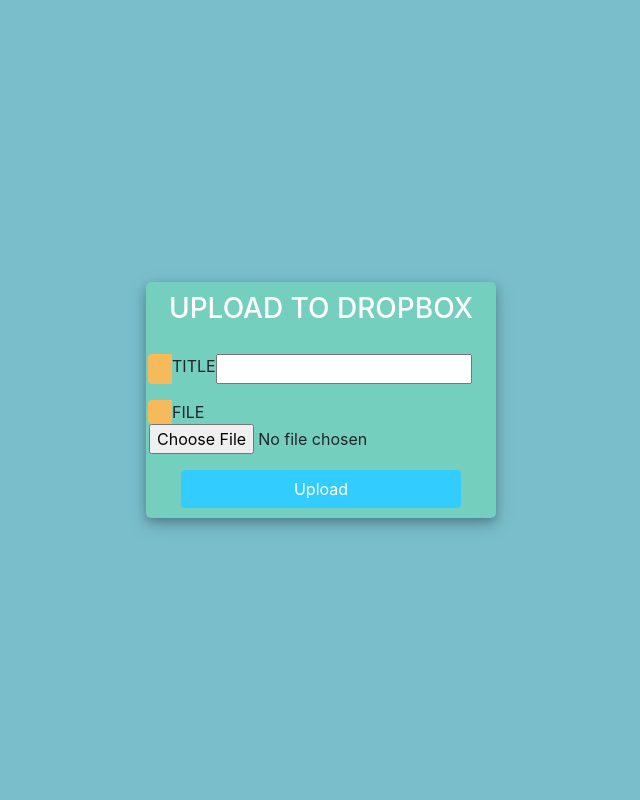
After one commit to sahilss1499/dropbox, a Django app: page /upload/ in a window 1280 px wide. The commit adds this page. Shown: the whole page, without its empty margins (319-959 px from the left). Run offline with Django 3.2, Linux system fonts and the light colour scheme; a user stored in the database is signed in; some libraries are stand-ins or nearby versions.

Commit message:
added upload functionality

```diff
--- /dev/null
+++ b/media/users/CoverLetter.txt
@@ -0,0 +1,6 @@
+Hi,
+I am Sahil a pre-final year undergrad from IIT(ISM), Dhanbad. I am properly skilled in web development and making REST APIs using python(using Django and Django REST frameworks), HTML, CSS, JavaScript. Apart from this, I have good problem-solving abilities using C/C++ and have solved 500+ problems on various coding platforms.
+
+I look forward to speaking with you.
+Sincerely,
+Sahil Sinha
--- a/users/forms.py
+++ b/users/forms.py
@@ -4,8 +4,16 @@ from django import forms
 from django.contrib.auth.forms import UserCreationForm
 from django.contrib.auth.models import User
 
+from .models import Upload
+
 
 class CreateUserForm(UserCreationForm):
     class Meta:
         model = User
         fields = ['username', 'email', 'password1', 'password2']
+
+
+class UploadForm(forms.ModelForm):
+    class Meta:
+        model = Upload
+        fields = ['title', 'file_upload']
--- a/users/templates/login.html
+++ b/users/templates/login.html
@@ -71,7 +71,7 @@
 		<div class="d-flex justify-content-center h-100">
 			<div class="user_card">
 				<div class="d-flex justify-content-center">
-					<h3 id="form-title">REGISTER ACCOUNT</h3>
+					<h3 id="form-title">LOGIN</h3>
 				</div>
 				<div class="d-flex justify-content-center form_container">
 
--- /dev/null
+++ b/users/templates/uploadfile.html
@@ -0,0 +1,105 @@
+<!DOCTYPE html>
+<html>
+
+<head>
+	<title>Upload</title>
+	<link rel="stylesheet" href="https://stackpath.bootstrapcdn.com/bootstrap/4.1.3/css/bootstrap.min.css" integrity="sha384-MCw98/SFnGE8fJT3GXwEOngsV7Zt27NXFoaoApmYm81iuXoPkFOJwJ8ERdknLPMO" crossorigin="anonymous">
+	<script src="https://ajax.googleapis.com/ajax/libs/jquery/3.3.1/jquery.min.js"></script>
+	<link rel="stylesheet" href="https://use.fontawesome.com/releases/v5.6.1/css/all.css" integrity="sha384-gfdkjb5BdAXd+lj+gudLWI+BXq4IuLW5IT+brZEZsLFm++aCMlF1V92rMkPaX4PP" crossorigin="anonymous">
+
+	<style>
+		body,
+		html {
+			margin: 0;
+			padding: 0;
+			height: 100%;
+			background: #7abecc !important;
+		}
+		.user_card {
+			width: 350px;
+			margin-top: auto;
+			margin-bottom: auto;
+			background: #74cfbf;
+			position: relative;
+			display: flex;
+			justify-content: center;
+			flex-direction: column;
+			padding: 10px;
+			box-shadow: 0 4px 8px 0 rgba(0, 0, 0, 0.2), 0 6px 20px 0 rgba(0, 0, 0, 0.19);
+			-webkit-box-shadow: 0 4px 8px 0 rgba(0, 0, 0, 0.2), 0 6px 20px 0 rgba(0, 0, 0, 0.19);
+			-moz-box-shadow: 0 4px 8px 0 rgba(0, 0, 0, 0.2), 0 6px 20px 0 rgba(0, 0, 0, 0.19);
+			border-radius: 5px;
+
+		}
+
+		.form_container {
+			margin-top: 20px;
+		}
+
+		#form-title{
+			color: #fff;
+		}
+		.login_btn {
+			width: 100%;
+			background: #33ccff !important;
+			color: white !important;
+		}
+		.login_btn:focus {
+			box-shadow: none !important;
+			outline: 0px !important;
+		}
+		.login_container {
+			padding: 0 2rem;
+		}
+		.input-group-text {
+			background: #f7ba5b !important;
+			color: white !important;
+			border: 0 !important;
+			border-radius: 0.25rem 0 0 0.25rem !important;
+		}
+		.input_user,
+		.input_pass:focus {
+			box-shadow: none !important;
+			outline: 0px !important;
+		}
+
+	</style>
+
+</head>
+<body>
+	<div class="container h-100">
+		<div class="d-flex justify-content-center h-100">
+			<div class="user_card">
+				<div class="d-flex justify-content-center">
+					<h3 id="form-title">UPLOAD TO DROPBOX</h3>
+				</div>
+				<div class="d-flex justify-content-center form_container">
+
+					<form method="POST" action="" enctype="multipart/form-data">
+						{% csrf_token %}
+						<div class="input-group mb-3">
+							<div class="input-group-append">
+								<span class="input-group-text"><i class="glyphicon glyphicon-asterisk"></i></span>
+							</div>
+							TITLE {{form.title}}
+						</div>
+						<div class="input-group mb-2">
+							<div class="input-group-append">
+								<span class="input-group-text"><i class="glyphicon glyphicon-plus"></i></span>
+							</div>
+							FILE {{form.file_upload}}
+						</div>
+
+				   		<div class="d-flex justify-content-center mt-3 login_container">
+				 			<input class="btn login_btn" type="submit" value="Upload">
+				   		</div>
+
+					</form>
+				</div>
+
+			</div>
+		</div>
+	</div>
+
+</body>
+</html>
--- a/users/urls.py
+++ b/users/urls.py
@@ -5,5 +5,6 @@ urlpatterns = [
     path('register/', views.register, name='register'),
     path('login/', views.user_login, name='login'),
     path('logout/', views.user_logout, name='logout'),
+    path('upload/',views.UploadFiles, name='upload'),
     path('',views.index, name='index'),
 ]
--- a/users/views.py
+++ b/users/views.py
@@ -1,10 +1,17 @@
 from django.http import HttpResponse
-from django.shortcuts import render, redirect
+from django.shortcuts import render, redirect, get_object_or_404
 from django.contrib import messages
+from django.contrib.auth.models import User
 from django.contrib.auth import authenticate, login, logout
 
 from .models import Upload
-from .forms import CreateUserForm
+from .forms import CreateUserForm, UploadForm
+
+from django.contrib.auth.decorators import login_required
+
+# imports for using class based views
+from django.views.generic import CreateView
+from django.contrib.auth.mixins import LoginRequiredMixin
 # Create your views here.
 
 def index(request):
@@ -62,3 +69,24 @@ def user_login(request):
 def user_logout(request):
     logout(request)
     return redirect('index')
+
+
+
+@login_required(login_url='login')
+def UploadFiles(request):
+    form = UploadForm()
+    user = request.user.get_username()
+    if request.method == 'POST':
+        form = UploadForm(request.POST, request.FILES)
+
+        if form.is_valid():
+            upload = form.save(commit=False)
+            upload.uploader = get_object_or_404(User, username=user)
+            upload.file_upload = request.FILES['file_upload']
+            upload.save()
+            print("Upload Successfull!")
+        return redirect('index')
+
+
+    context = {'form' : form}
+    return render(request, 'uploadfile.html', context)
```
Also changed, not shown: users/templates/index.html (+9 -1 lines), db.sqlite3, 1 other file.
